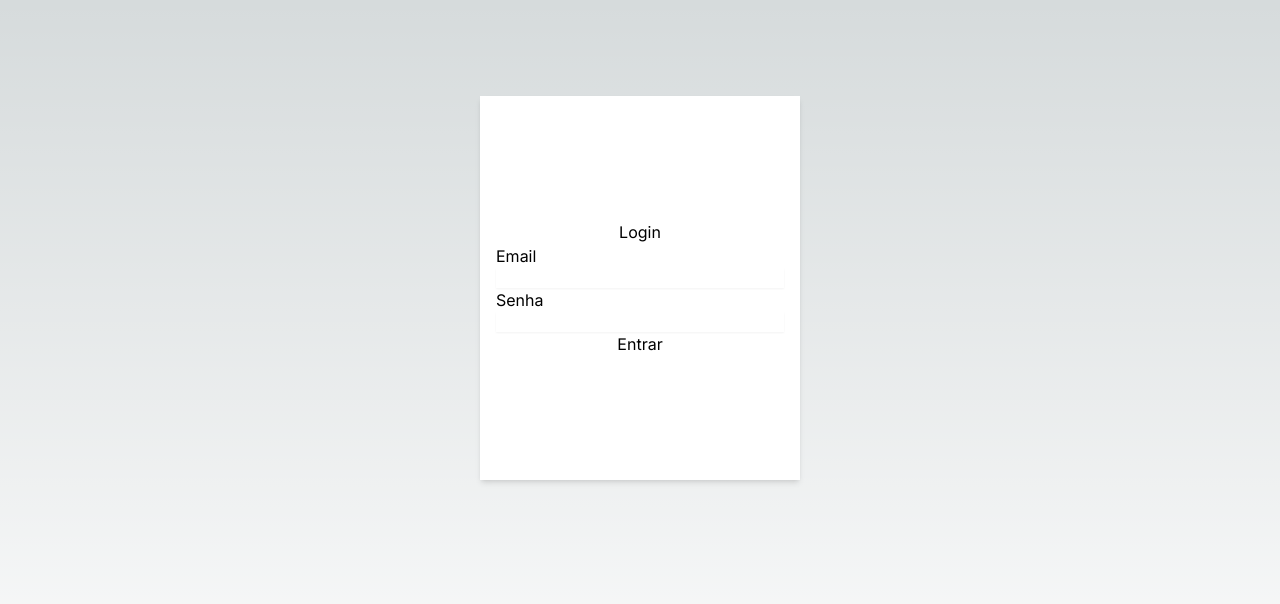
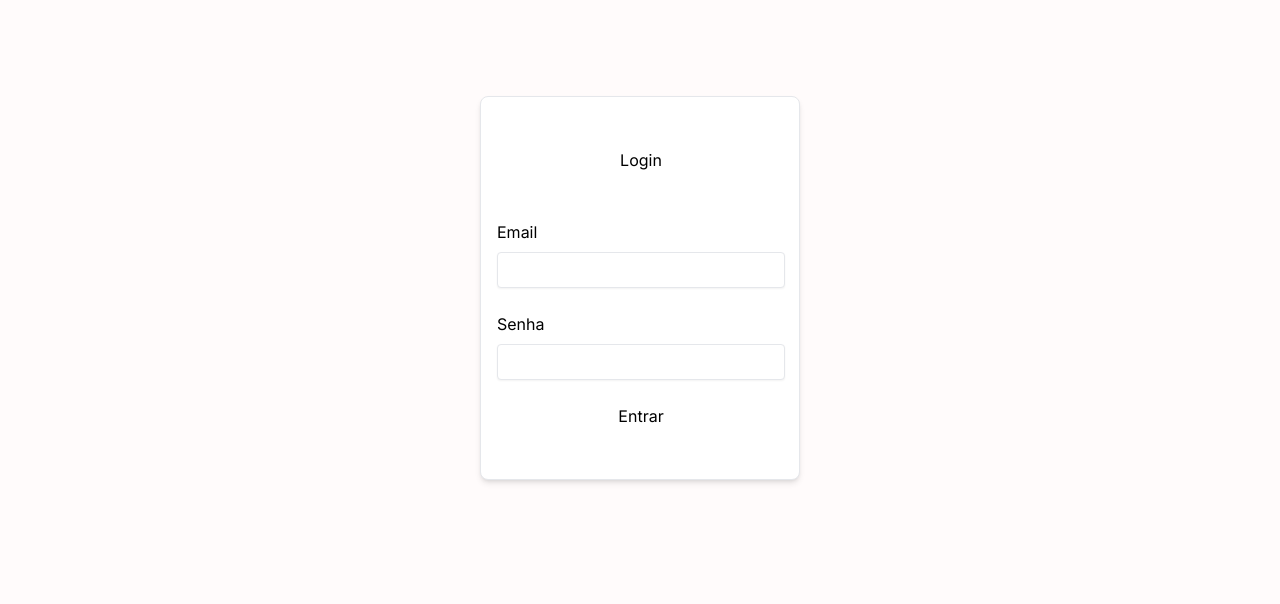
Before and after one commit to matheusjesse/login-page, a Next.js app: page / in a window 1280 px wide. Shown: the top 604 px of the page. Built offline with nearby package versions, Linux system fonts and the light colour scheme.

Commit message:
style: estilizando o input do form de login

```diff
--- a/src/app/globals.css
+++ b/src/app/globals.css
@@ -18,10 +18,5 @@
 
 body {
   color: rgb(var(--foreground-rgb));
-  background: linear-gradient(
-      to bottom,
-      transparent,
-      rgb(var(--background-end-rgb))
-    )
-    rgb(var(--background-start-rgb));
+  background: #fffbfb;
 }
--- a/src/app/page.tsx
+++ b/src/app/page.tsx
@@ -2,16 +2,16 @@
 export default function Home() {
   return (
     <main className="flex min-h-screen flex-col items-center justify-between p-24">
-      <div className='flex flex-wrap w-80 bg-white h-96 shadow-md'>
+      <div className=' border flex flex-wrap w-80 bg-white h-96 shadow-md rounded-lg'>
         <form className=" flex flex-wrap justify-center items-center content-center">
-          <h1 className="text-center w-80">Login</h1>
-          <label htmlFor="email" className="w-72 h-11 flex flex-col">
+          <h1 className="text-center w-80 mb-12">Login</h1>
+          <label htmlFor="email" className="w-72 h-18 flex flex-col mb-6">
             Email
-            <input className="shadow-sm w-72 h-8" type='text' name="email" id="email"/>
+            <input className="shadow-sm border w-72 h-9 mt-2 rounded" type='text' name="email" id="email"/>
           </label>
-          <label htmlFor="password" className="w-72 h-11 flex flex-col">
+          <label htmlFor="password" className="w-72 h-18 flex flex-col mb-6">
             Senha
-            <input className="shadow-sm w-72 h-8" type='text' name="password" id="password"/>
+            <input className="shadow-sm border w-72 h-9 mt-2 rounded" type='text' name="password" id="password"/>
           </label>
           <button>Entrar</button>
         </form>
```
